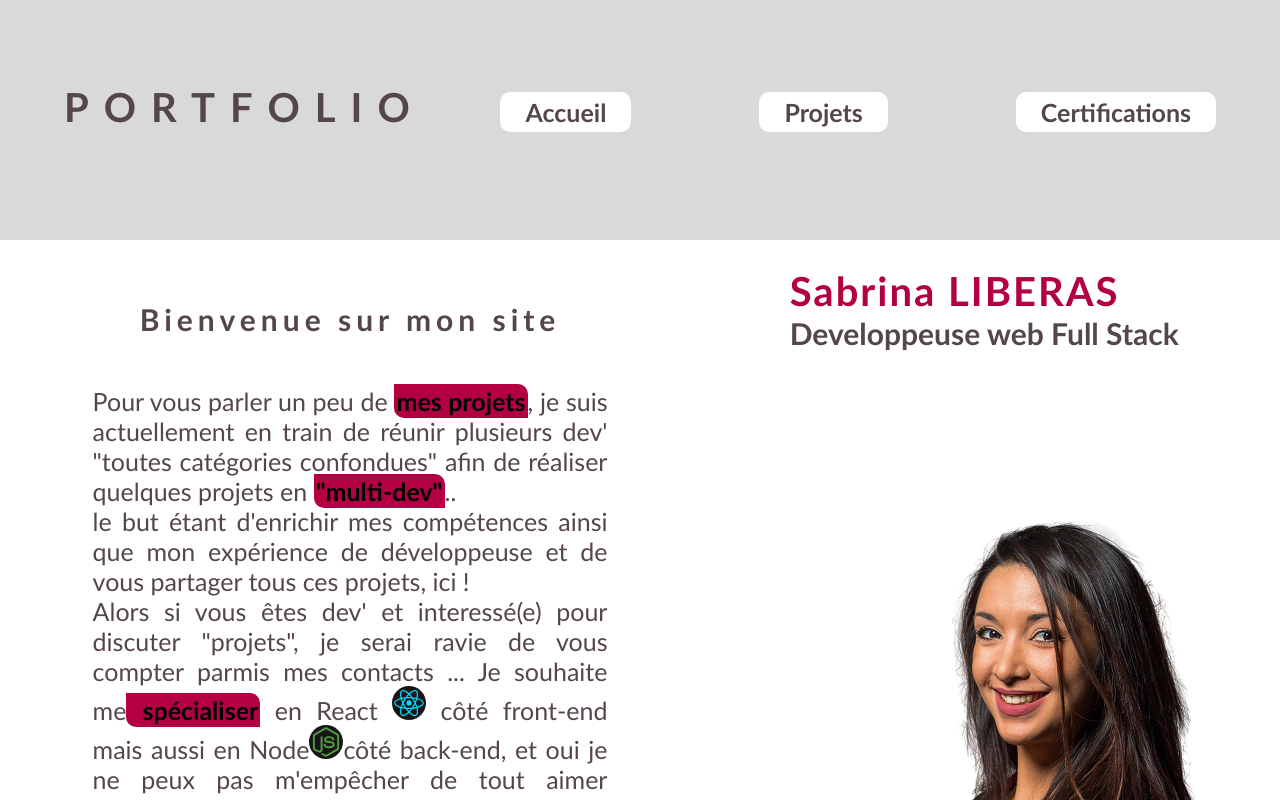
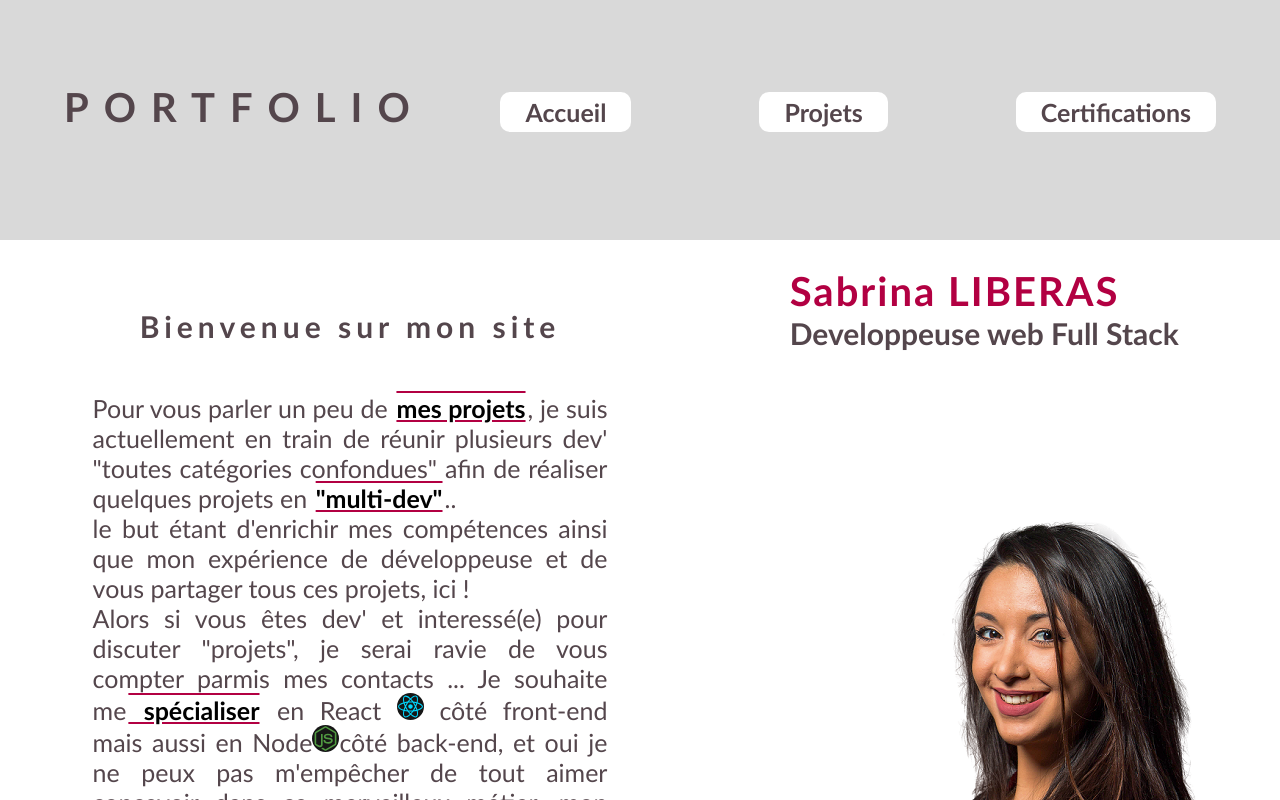
Before and after one commit to SLiberas06/Portfolio, a React (Vite) app: page / in a window 1280 px wide. Shown: the top 800 px of the page. Built offline with nearby package versions, Linux system fonts and the light colour scheme.

Commit message:
modif mark , reduction stack

```diff
--- a/src/pages/Accueil/index.jsx
+++ b/src/pages/Accueil/index.jsx
@@ -75,16 +75,16 @@ const HomeSubtitle = styled.h2`
   }
 `
 const React = styled(FaReact)`
-  font-size: 30px;
+  font-size: 25px;
   border-radius: 50px;
-  padding: 2px;
+  padding: 1px;
   background-color: ${Color.backgroundDark};
   color: #00d8ff;
 `
 const NodeJs = styled(FaNodeJs)`
-  font-size: 30px;
+  font-size: 25px;
   border-radius: 50px;
-  padding: 2px;
+  padding: 1px;
   background-color: ${Color.backgroundDark};
   color: #509941;
 `
@@ -134,8 +134,9 @@ const TextWrapper = styled.div`
   }
 `
 const Mark = styled.mark`
-  background-color: ${({ theme }) =>
-    theme === 'light' ? Color.primaryLight : 'transparent'};
+  background-color: transparent;
+  text-decoration: ${({ theme }) =>
+    theme === 'light' ? `underline overline ${Color.primaryLight}` : 'none'};
   border-radius: 0 10px 0 10px;
   font-weight: bold;
   padding: 2px;
```
